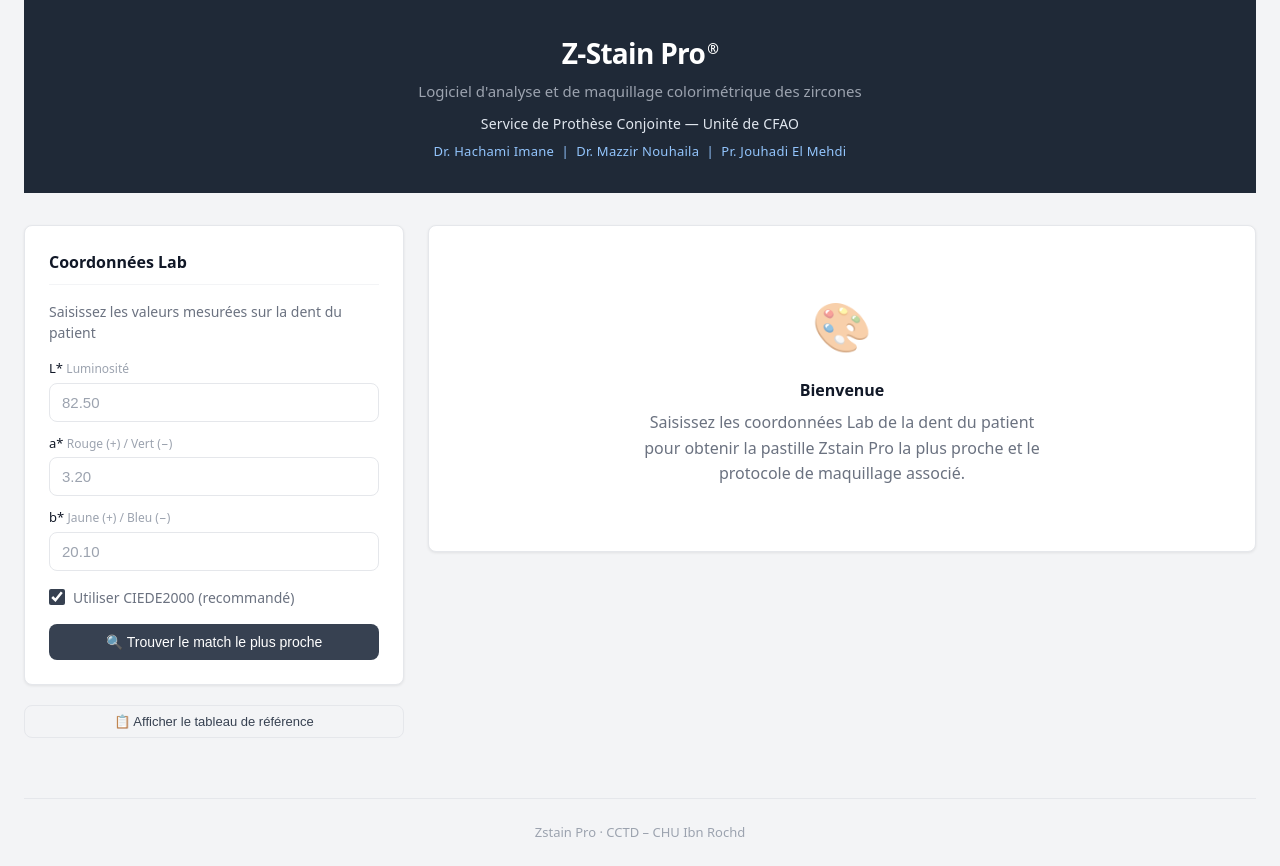
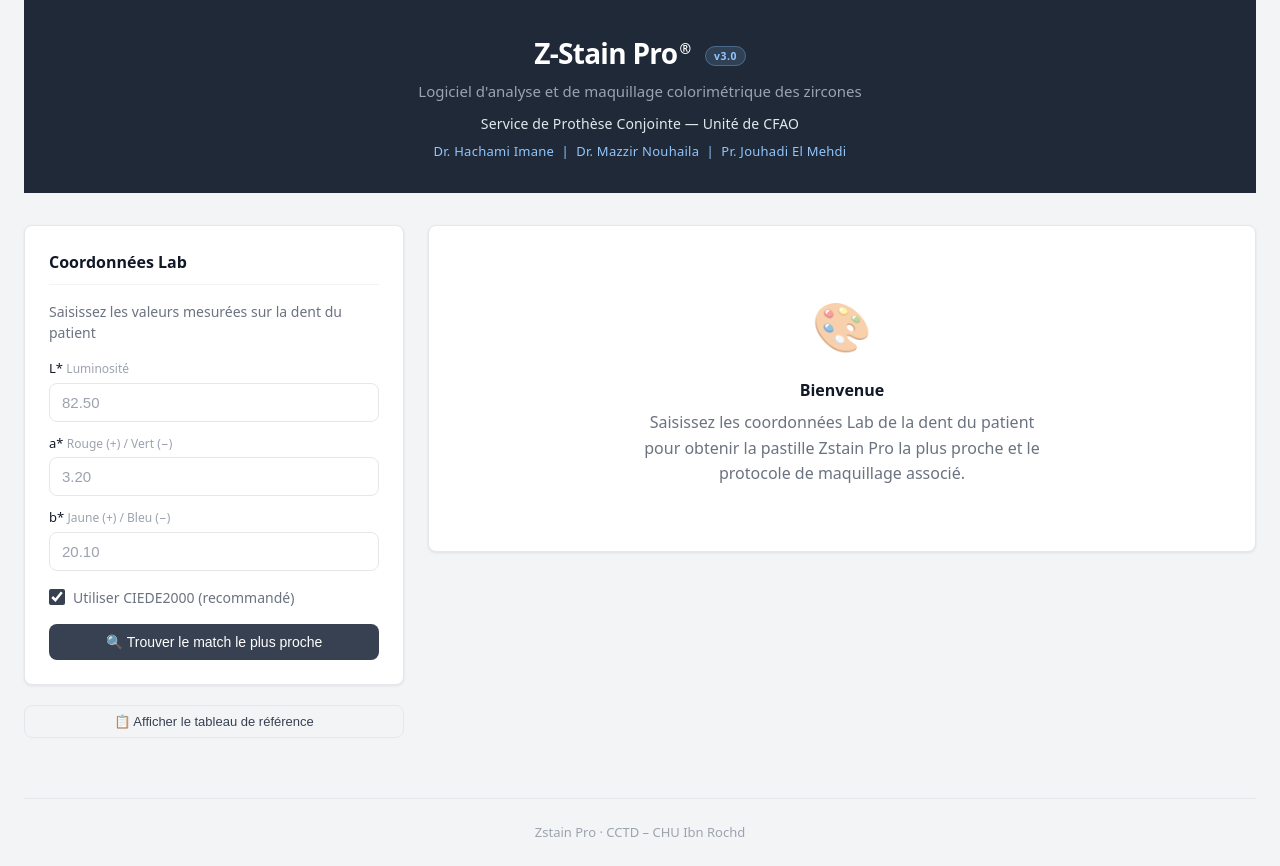
Before and after one commit to yjouhadi-lang/zstain-pro, a plain HTML site: page docs/index.html in a window 1280 px wide. Drawn offline with Linux system fonts and the light colour scheme.

Commit message:
Bump to v3.0

```diff
--- a/docs/index.html
+++ b/docs/index.html
@@ -10,7 +10,7 @@
 <body>
     <div class="container">
         <header class="header">
-            <h1>Z-Stain Pro<sup>®</sup></h1>
+            <h1>Z-Stain Pro<sup>®</sup> <span class="version-badge">v3.0</span></h1>
             <p class="subtitle">Logiciel d'analyse et de maquillage colorimétrique des zircones</p>
             <p class="affiliation">Service de Prothèse Conjointe — Unité de CFAO</p>
             <p class="authors">Dr. Hachami Imane &nbsp;|&nbsp; Dr. Mazzir Nouhaila &nbsp;|&nbsp; Pr. Jouhadi El Mehdi</p>
--- a/docs/static/css/style.css
+++ b/docs/static/css/style.css
@@ -56,6 +56,7 @@
 .header .affiliation { font-size: 0.875rem; color: #e2e8f0; font-weight: 500; letter-spacing: 0.01em; margin-bottom: 8px; }
 .header .authors { font-size: 0.8125rem; color: #93c5fd; font-weight: 500; letter-spacing: 0.02em; }
 .header h1 sup { font-size: 0.5em; vertical-align: super; margin-left: 2px; }
+.header .version-badge { font-size: 0.65rem; font-weight: 600; color: #93c5fd; background: rgba(147,197,253,0.15); border: 1px solid rgba(147,197,253,0.3); padding: 2px 8px; border-radius: 12px; vertical-align: middle; margin-left: 8px; letter-spacing: 0.05em; }
 
 /* Alerte blanchiment */
 .whitening-alert {
--- a/releve_app/web/static/css/style.css
+++ b/releve_app/web/static/css/style.css
@@ -56,6 +56,7 @@
 .header .affiliation { font-size: 0.875rem; color: #e2e8f0; font-weight: 500; letter-spacing: 0.01em; margin-bottom: 8px; }
 .header .authors { font-size: 0.8125rem; color: #93c5fd; font-weight: 500; letter-spacing: 0.02em; }
 .header h1 sup { font-size: 0.5em; vertical-align: super; margin-left: 2px; }
+.header .version-badge { font-size: 0.65rem; font-weight: 600; color: #93c5fd; background: rgba(147,197,253,0.15); border: 1px solid rgba(147,197,253,0.3); padding: 2px 8px; border-radius: 12px; vertical-align: middle; margin-left: 8px; letter-spacing: 0.05em; }
 
 /* Alerte blanchiment */
 .whitening-alert {
```
Also changed, not shown: releve_app/web/templates/index.html (+1 -1 lines).
